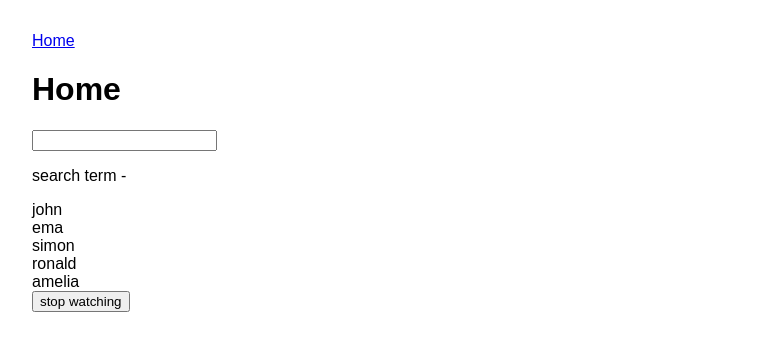
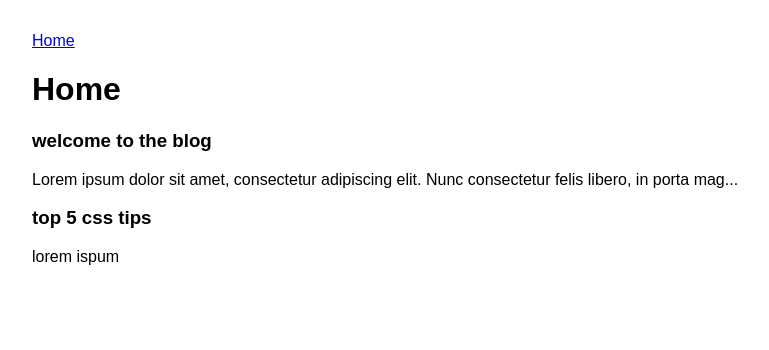
Before and after one commit to mkubincova/vue3-tutorial, a Vue app in the folder blog/: page / in a window 1280 px wide. Shown: the top 350 px of the page, without its empty margins (0-769 px from the left). Built offline with nearby package versions, Linux system fonts and the light colour scheme.

Commit message:
feat: props

```diff
--- /dev/null
+++ b/blog/src/components/Post.vue
@@ -0,0 +1,27 @@
+<template>
+    <div class="post">
+        <h3>{{ post.title }}</h3>
+        <p>{{ snippet }}</p>
+    </div>
+</template>
+
+<script>
+import { computed } from 'vue'
+export default {
+    props: ['post'],
+    setup(props) {
+        const snippet = computed(() => {
+            if (props.post.body.length < 100) {
+                return props.post.body
+            }
+            return props.post.body.substring(0, 100) + '...'
+        })
+
+        return { snippet }
+    }
+}
+</script>
+
+<style>
+
+</style>
--- /dev/null
+++ b/blog/src/components/PostList.vue
@@ -0,0 +1,23 @@
+<template>
+  <div class="post-list">
+    <div v-for="post in posts" :key="post.id">
+        <Post :post="post" />
+    </div>
+  </div>
+</template>
+
+<script>
+import Post from './Post.vue'
+
+export default {
+    props: ['posts'],
+    components: { Post },
+    setup(props) {
+        console.log(props.posts);
+    }
+}
+</script>
+
+<style>
+
+</style>
--- a/blog/src/views/Home.vue
+++ b/blog/src/views/Home.vue
@@ -1,44 +1,24 @@
 <template>
   <div class="home">
     <h1>Home</h1>
-    <input type="text" v-model="search">
-    <p>search term - {{ search }}</p>
-    <div v-for="name in matchingNames" :key="name">
-      {{ name }}
-    </div>
-    <button @click="handleClick">stop watching</button>
+    <PostList :posts="posts" />
   </div>
 </template>
 
 <script>
-import { ref, computed, watch, watchEffect } from 'vue'
+import { ref } from 'vue'
+import PostList from '../components/PostList.vue'
 
 export default {
     name: 'Home',
+    components: { PostList },
     setup() {
-      const search = ref('')
-      const names = ref(['john', 'ema', 'simon', 'ronald', 'amelia'])
+        const posts = ref([
+            {title: 'welcome to the blog', body: 'Lorem ipsum dolor sit amet, consectetur adipiscing elit. Nunc consectetur felis libero, in porta magna vestibulum eget. Suspendisse malesuada dui in ligula imperdiet pharetra. Vivamus felis nisl, gravida non porttitor eget, molestie sed lorem. Integer finibus dui arcu, nec egestas nulla posuere nec. Quisque eu ex nec dolor egestas condimentum ac ac nulla. Phasellus ut cursus ligula. Etiam vel laoreet erat. Vestibulum sit amet erat id velit sodales efficitur id in sem. Quisque ac cursus nunc. Aenean feugiat ex metus, at tristique elit accumsan eu. Nam placerat dolor sit amet lorem aliquet congue.', id:1},
+            {title: 'top 5 css tips', body: 'lorem ispum', id:2}
+        ])
 
-      // fires when first parameter changes
-      const stopWatch = watch(search, () => {
-        console.log('watch func run');
-      })
-
-      // fires when compoment loads and when any dependency changes
-      const stopEffect = watchEffect(() => {
-        console.log('watcheffect func run', search.value);
-      })
-
-      const matchingNames = computed(() => {
-        return names.value.filter(name => { return name.includes(search.value) })
-      })
-
-      const handleClick = () => {
-        stopWatch()
-        stopEffect()
-      }
-
-      return { names, search, matchingNames, handleClick }
+        return {posts}
     }
 }
 </script>
```
